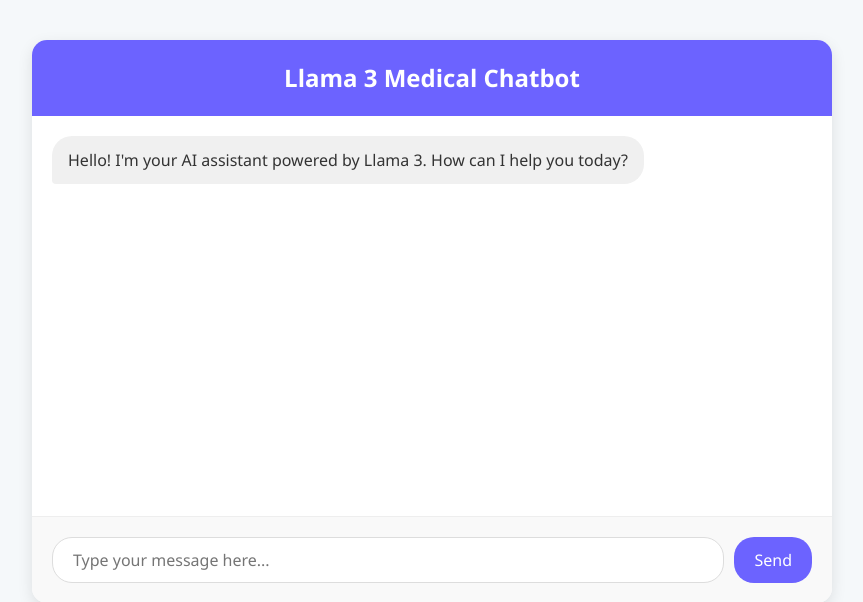
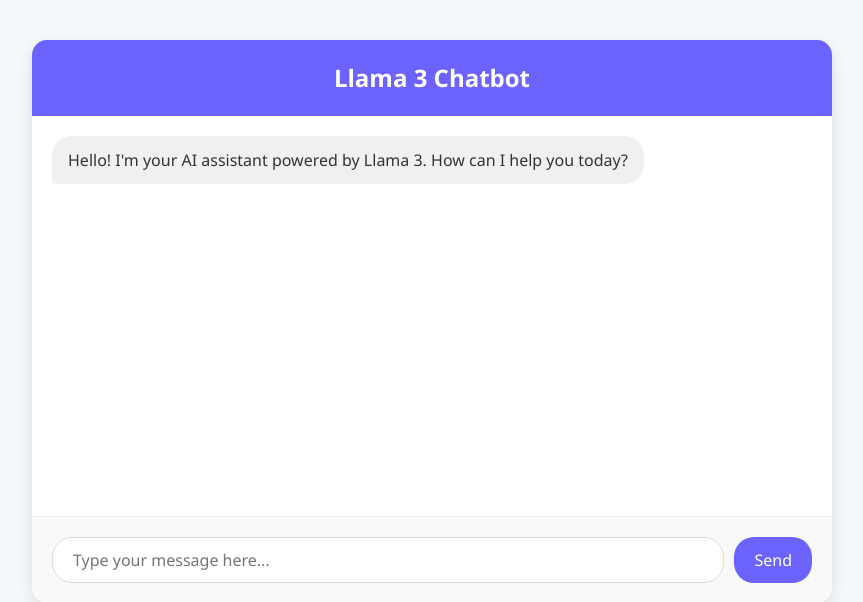
Before and after one commit to Kshitija0110/End-to-end-CICD-pipeline, a Flask app: page / in a window 1280 px wide. Shown: the top 602 px of the page, without its empty margins (208-1071 px from the left). Run offline with Flask 2, Linux system fonts and the light colour scheme.

Commit message:
Update index.html

```diff
--- a/templates/index.html
+++ b/templates/index.html
@@ -153,7 +153,7 @@
     <div class="container">
         <div class="chat-container">
             <div class="chat-header">
-                Llama 3 Medical Chatbot
+                Llama 3 Chatbot
             </div>
             <div class="chat-messages" id="chat-messages">
                 <div class="message bot-message">
```
